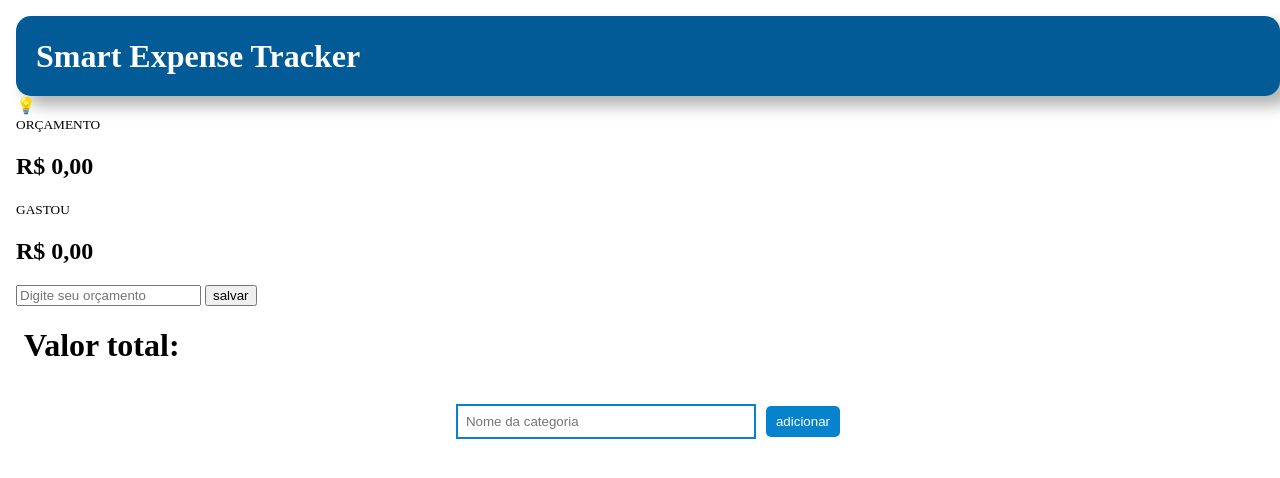
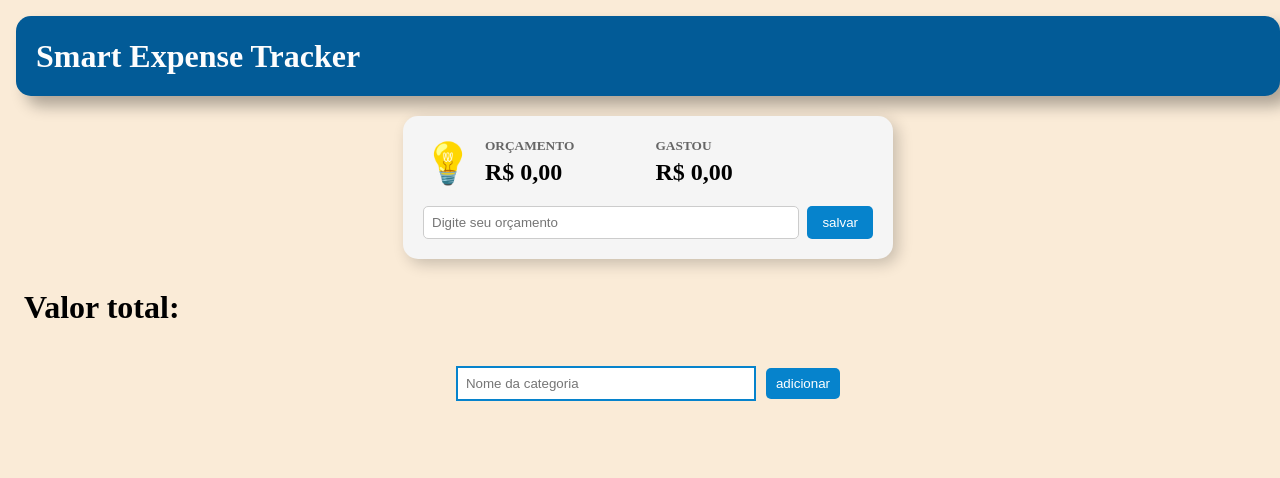
Before and after one commit to wihl21br/PPO, a plain HTML site: page codigo_PPO/index.html in a window 1280 px wide. Drawn offline with Linux system fonts and the light colour scheme.

Commit message:
Update main.css

```diff
--- a/codigo_PPO/main.css
+++ b/codigo_PPO/main.css
@@ -1,13 +1,14 @@
 * {
     box-sizing: border-box;
-}
-body {
+}body {
     padding: 0.5rem;
     min-height: 100svh;
     width: 100%;
     margin-top: -4rem;
     padding-top: 5rem;
-}#template {
+    background-color: antiquewhite;
+}
+#template {
     display: flex;
     align-items: center;
     height: 10vh;
@@ -16,8 +17,9 @@ body {
     border-radius: 15px;
     background-color: rgb(2, 91, 151);
     color: rgb(253, 253, 253);
-    box-shadow:  10px 10px 15px rgba(0, 0, 0, 0.3);
+    box-shadow: 10px 10px 15px rgba(0, 0, 0, 0.3);
 }
+
 .Nomecategoria {
     display: flex;
     justify-content: center;
@@ -25,52 +27,123 @@ body {
     gap: 10px;
     margin: 40px 0;
 }
+
+
 #nova-categoria {
     width: 300px;
     padding: 8px;
     border: 2px solid rgb(6, 131, 204);
+}
 
-}
 
 #adicionar-categoria {
     padding: 8px 10px;
-    background-color: rgb(6, 131, 204);
+    background-color:rgb(6, 131, 204);
+    color: white;
+    border: none;
+    border-radius: 5px;
+    cursor: pointer;
+}
+#Valor_total {
+    margin-left: 8px;
+}
+
+#painel-orcamento {
+    width: 490px;
+    margin: 20px auto 30px;
+    padding: 20px;
+    display: grid;
+    grid-template-columns:1fr 1fr;
+    gap: 15px;
+    background-color: rgb(245, 245, 245);
+border-radius: 15px;
+    box-shadow:5px 5px 15px rgba(0, 0, 0, 0.2);
+}
+.lado-orcamento,
+.lado-gasto {
+    display: flex;
+    align-items: center;
+}
+.titulo-orcamento {
+    display: flex;
+    align-items: center;
+    gap: 12px;
+}
+#luz-orcamento {
+    font-size: 40px;
+transition:0.3s ease;
+}
+#painel-orcamento small {
+    color: #666;
+    font-weight: bold;
+}
+#painel-orcamento h2 {
+    margin: 5px 0;
+}
+.config-orcamento {
+    grid-column: 1 / 3;
+    display: flex;
+    gap: 8px;
+}
+#input-orcamento {
+    flex: 1;
+    padding: 8px;
+border: 1px solid #ccc;
+    border-radius: 5px;
+}
+#salvar-orcamento {
+    padding: 8px 15px;
+    background-color:rgb(6, 131, 204);
     color: white;
     border: none;
     border-radius: 5px;
     cursor: pointer;
 }
 
-#Valor_total {
-    margin-left: 8px;
+.luz-verde {
+    filter:drop-shadow( 0 0 8px green
+        );
+}
+
+.luz-amarela {
+    filter: drop-shadow(0 0 8px orange);
+}
+
+.luz-vermelha {
+    filter: drop-shadow(0 0 8px red);
+}
+.luz-apagada {filter:grayscale(1);
+    opacity: 0.5;
 }
 .Menu {
-
     width: 490px;
     margin-bottom: 25px;
+    border-radius: 10px;
+    overflow: hidden;
+    background-color:
+        rgb(226, 226, 197);
 
-    border: 2px solid rgb(6, 131, 204);
-    border-radius: 10px;
-
-    overflow: hidden;
-    background-color: white;
 }
 .info {
     display: grid;
-    grid-template-columns: 1fr auto auto;
+    grid-template-columns:1fr auto auto;
     align-items: center;
     min-height: 80px;
     padding: 0 15px;
-    background-color: rgb(6, 131, 204);
+background-color:rgb(6, 131, 204);
 }
+
+
 #excluir-categoria {
-    padding: 7px 12px;
-    background-color: #d10e0e;
+   padding:7px 12px;
+   background-color:#d10e0e;
    color: white;
    border: none;
   border-radius: 5px;
   cursor: pointer;
 }
+
+
 .personalizar {
     display: flex;
     flex-direction: column;
@@ -78,16 +151,20 @@ body {
     padding: 12px;
 }
 
+
 .personalizar input,
 .personalizar textarea {
     padding: 8px;
-    border: 1px solid #ccc;
+border:1px solid#ccc;
     border-radius: 5px;
 }
+
+
 .personalizar textarea {
     min-height: 60px;
     resize: vertical;
 }
+
 #container-categoria {
     display: flex;
     flex-wrap: wrap;
@@ -95,7 +172,7 @@ body {
     align-items: flex-start;
     gap: 25px;
 }
-#item  {
+#item {
    display: flex;
     justify-content: center;
     align-items: center;
@@ -103,26 +180,28 @@ body {
 padding: 10px;
     margin-bottom: 8px;
     background-color: white;
-    border: 1px solid #ccc;
+    border:1px solid#ccc;
     border-radius: 5px;
 }
+
+
 #excluir-item {
-    padding: 6px 10px;
-    background-color: rgb(6, 131, 204);
+padding:6px 10px;
+background-color:rgb(6, 131, 204);
 color: white;
 border: none;
 border-radius: 5px;
 cursor: pointer;
 }
-
 .div-item {
 min-height: 100px;
  padding: 15px;
-    border-top: 1px solid #ccc;
+border-top:1px solid#ccc;
 }
+
 #adicionar-item {
-    padding: 8px 15px;
-    background-color: rgb(6, 131, 204);
+padding:8px 15px;
+background-color:rgb(6, 131, 204);
 color: white;
     border: none;
   border-radius: 5px;
@@ -131,7 +210,8 @@ body {
 button:hover {
     opacity: 0.50;
 }
-#nome-grupo{
+
+#nome-grupo {
     display: flex;
     justify-content: center;
     align-items: center;
```
Lines whose indentation alone changed are shown as unchanged.
